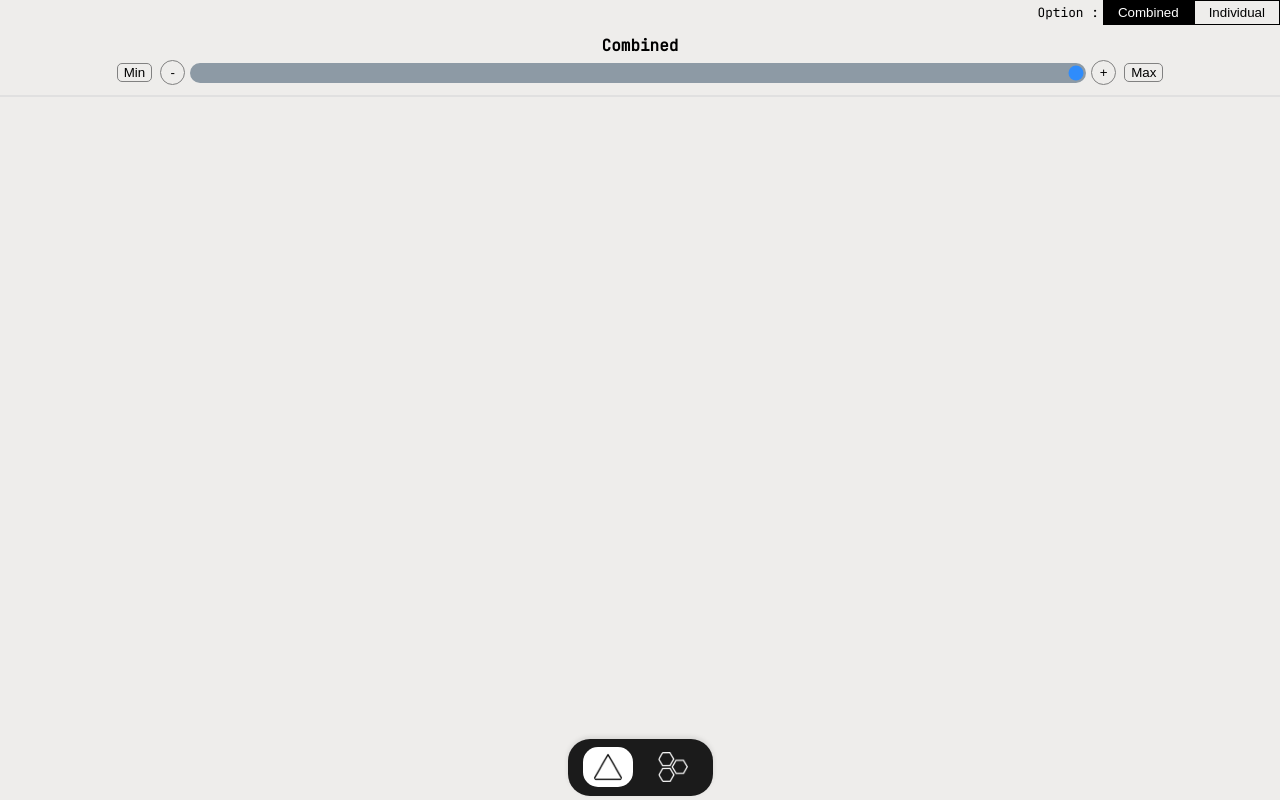
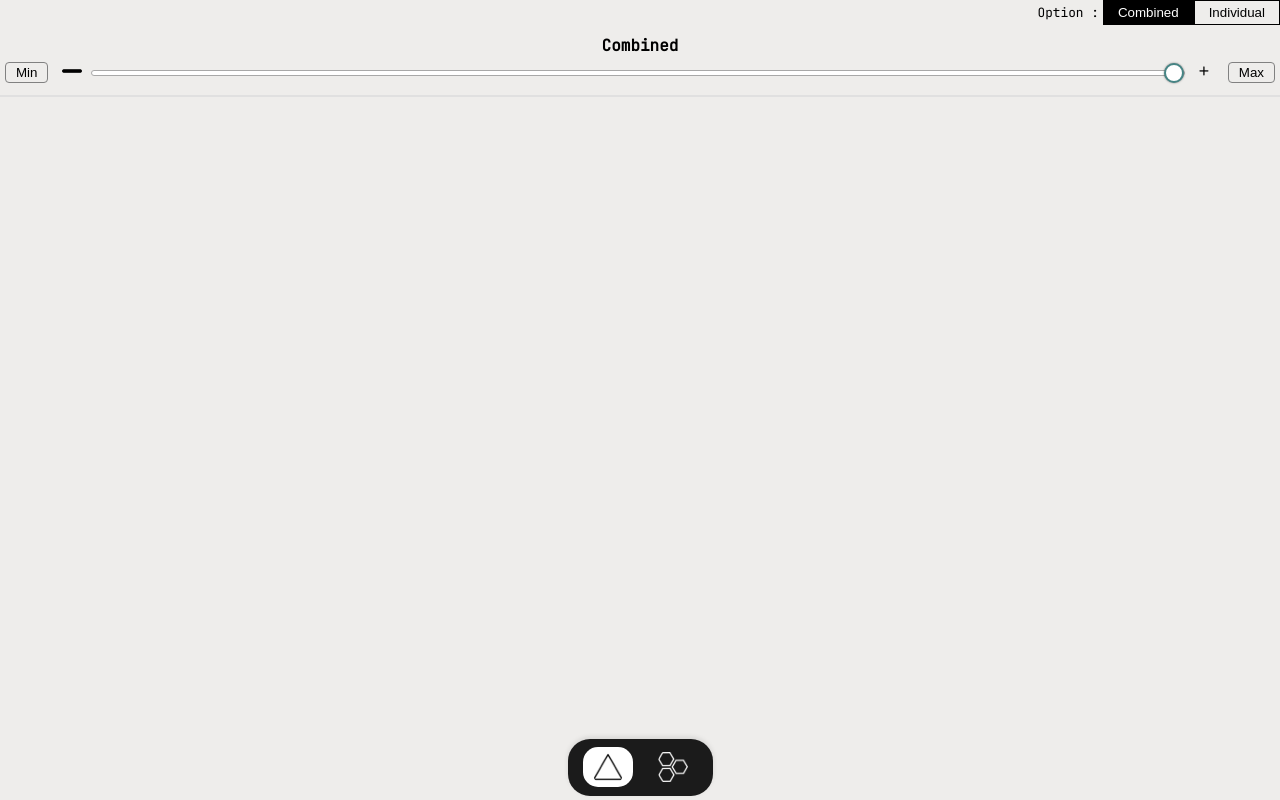
Before and after one commit to Roy-Bivash/Brightness, a React (Vite) app: page / in a window 1280 px wide. Both pictures are taken after a click on the button "Combined". Built offline with nearby package versions, Linux system fonts and the light colour scheme.

Commit message:
design change

```diff
--- a/src-tauri/tauri.conf.json
+++ b/src-tauri/tauri.conf.json
@@ -29,7 +29,7 @@
     },
     "bundle": {
       "active": true,
-      "targets": ["deb", "nsis", "msi", "app", "dmg", "updater"],
+      "targets": ["deb"],
       "identifier": "v0.2",
       "icon": [
         "icons/32x32.png",
--- a/src/components/range/Range.module.css
+++ b/src/components/range/Range.module.css
@@ -6,42 +6,56 @@
 }
 
 .theRange{
-    width: 70%;
     -webkit-appearance: none;
+    width: 100%;
+    height: 4px;
+    /* background: #ddd; */
+    border: 1px solid #a8a8a8;
+    border-radius: 5px;
+    outline: none;
     padding: 0;
-    outline: none;
-    color: #CCC;
-    opacity: .8;
-    background: #758694;
-    border: 2px solid #758694;
-    box-sizing: border-box;
-    transition: opacity .2s;
-    cursor: pointer;
-    border-radius: 12px
+    margin: 0;
 }
 
-.btn{
+.theRange::-webkit-slider-thumb {
+    -webkit-appearance: none;
+    appearance: none;
+    width: 20px;
+    height: 20px;
+    background: white;
+    border: 2px solid #468585;
+    cursor: pointer;
+    border-radius: 50%;
+    box-shadow: 0 0 2px 0 rgba(0, 0, 0, 0.5);
+}
+
+.actionIcon{
+    height: 20px;
+    width: 20px;
+}
+
+.btnIcon{
+    cursor: pointer;
+    background-color: transparent;
+    border: none;
+    border-radius: 4px;
+    transition: all .1s ease-in;
+}
+.btnIcon:hover{
+    background-color: #D6EFD8;
+}
+
+.btnMinMax{
     cursor: pointer;
     background-color: transparent;
     border: 1px solid rgb(129, 129, 129);
-    border-radius: 50%;
-    width: 25px;
-    height: 25px;
+    border-radius: 4px;
+    margin: 0 5px;
+    padding: 2px 10px;
     transition: all .1s ease-in;
 }
 
-.btn:hover{
-    background-color: #758694;
+.btnMinMax:hover{
+    background-color: #D6EFD8;
+    border: 1px solid #8cb38f;
 }
-
-.btnMax{
-    cursor: pointer;
-    background-color: transparent;
-    border: 1px solid rgb(129, 129, 129);
-    border-radius: 5px;
-    margin: 0 5px;
-}
-
-.btnMax:hover{
-    background-color: #758694;
-}
--- a/src/components/range/Range.tsx
+++ b/src/components/range/Range.tsx
@@ -1,5 +1,7 @@
 import { useEffect, useState } from "react";
 import RangeCSS from "./Range.module.css";
+import plusIcon from "../../assets/icons/plus.png";
+import minusIcon from "../../assets/icons/minus.png";
 
 interface RangeProps {
     change: (name:string, value: number) => void;
@@ -41,15 +43,19 @@ export function Range({ change, current }: RangeProps) {
 
     return (
         <div className={RangeCSS.container}>
-            <button className={RangeCSS.btnMax} type="button" onClick={() => buttonPress('min')}>Min</button>
-            <button className={RangeCSS.btn} type="button" onClick={() => buttonPress('-')}>-</button>
+            <button className={RangeCSS.btnMinMax} type="button" onClick={() => buttonPress('min')}>Min</button>
+            <button className={RangeCSS.btnIcon} type="button" onClick={() => buttonPress('-')}>
+                <img src={minusIcon} alt="minus" className={RangeCSS.actionIcon} />
+            </button>
             <input
                 className={RangeCSS.theRange}
                 value={level} onChange={e => setLevel(parseFloat(e.target.value))}
                 type="range" min="0.1" max="1" step={steps}
             />
-            <button className={RangeCSS.btn} type="button" onClick={() => buttonPress('+')}>+</button>
-            <button className={RangeCSS.btnMax} type="button" onClick={() => buttonPress('max')}>Max</button>
+            <button className={RangeCSS.btnIcon} type="button" onClick={() => buttonPress('+')}>
+                <img src={plusIcon} alt="plus" className={RangeCSS.actionIcon} />
+            </button>
+            <button className={RangeCSS.btnMinMax} type="button" onClick={() => buttonPress('max')}>Max</button>
         </div>
     )
 }
```
Also changed, not shown: src/assets/icons/minus.png (added), src/assets/icons/plus.png (added).
